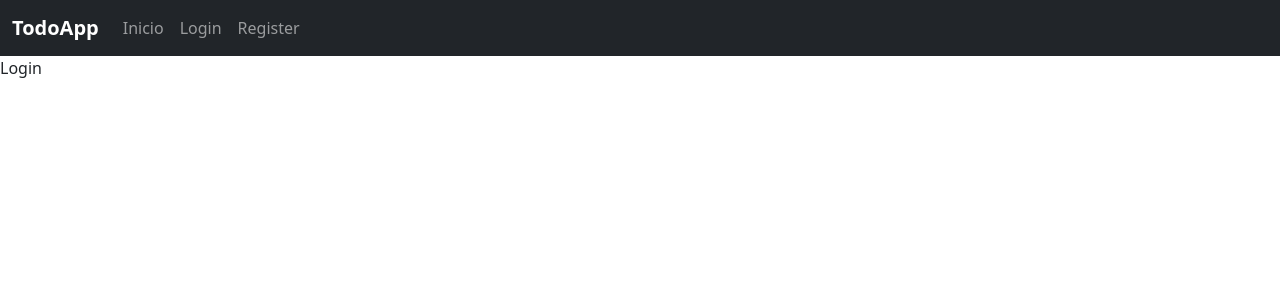
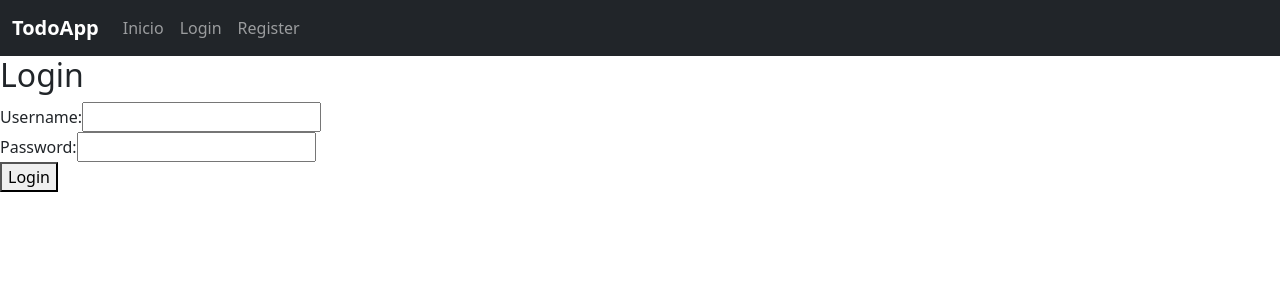
Before and after one commit to UP210878/ProyectoGestionTareas, a React (Create React App) app in the folder frontend/: page /login in a window 1280 px wide. Shown: the top 300 px of the page. Built offline with nearby package versions, Linux system fonts and the light colour scheme.

Commit message:
Login using an auth storage, token TBD

```diff
--- /dev/null
+++ b/frontend/src/components/Common/PrivateRoute.js
@@ -0,0 +1,9 @@
+import React from 'react';
+import { Navigate } from 'react-router-dom';
+
+const PrivateRoute = ({ element: Element }) => {
+    const isAuthenticated = localStorage.getItem('auth');
+    return isAuthenticated ? <Element /> : <Navigate to="/login" replace />;
+  };
+
+  export default PrivateRoute;
--- a/frontend/src/components/Common/index.js
+++ b/frontend/src/components/Common/index.js
@@ -1 +1,3 @@
+import PrivateRoute from './PrivateRoute';
 export { default as DeleteBtn } from './DeleteBtn';
+export default PrivateRoute;
--- a/frontend/src/components/Login/Login.js
+++ b/frontend/src/components/Login/Login.js
@@ -1,10 +1,54 @@
-import React from 'react';
+import React, { useState } from 'react';
 import './Login.css';
+import { useNavigate } from 'react-router-dom';
 
-const Login = (props) => {
+const Login = () => {
+  const [username, setUsername] = useState('');
+  const [password, setPassword] = useState('');
+  const navigate = useNavigate();
+
+  const handleSubmit = async (e) => {
+      e.preventDefault();
+      const response = await fetch('http://localhost:8080/api/login', {
+          method: 'POST',
+          headers: {
+              'Content-Type': 'application/json',
+          },
+          body: JSON.stringify({ username, password }),
+      });
+
+      if (response.ok) {
+        localStorage.setItem('auth', 'true');
+        navigate('/home');
+      } else {
+        alert('Invalid credentials');
+      }
+  };
+
   return (
-    <div><p>Login</p></div>
+      <div>
+          <h2>Login</h2>
+          <form onSubmit={handleSubmit}>
+              <div>
+                  <label>Username:</label>
+                  <input
+                      type="text"
+                      value={username}
+                      onChange={(e) => setUsername(e.target.value)}
+                  />
+              </div>
+              <div>
+                  <label>Password:</label>
+                  <input
+                      type="password"
+                      value={password}
+                      onChange={(e) => setPassword(e.target.value)}
+                  />
+              </div>
+              <button type="submit">Login</button>
+          </form>
+      </div>
   );
-}
+};
 
 export default Login;
--- a/frontend/src/components/Main/Main.js
+++ b/frontend/src/components/Main/Main.js
@@ -1,6 +1,8 @@
 import React, { Component } from 'react';
 import Login, { Register } from '../Login';
 import { Routes, Route } from 'react-router-dom';
+import Category from '../Category'
+import PrivateRoute from '../Common';
 
 class Main extends Component {
 
@@ -12,7 +14,7 @@ class Main extends Component {
       <Routes>
         <Route path="/login" element={<Login />} />
         <Route path="/register" element={<Register />} />
-
+        <Route path="/home" element={<PrivateRoute element={Category} />} />
       </Routes>
 
     );
```
Also changed, not shown: 1 other file (tests, documents, lock files or other folders).
